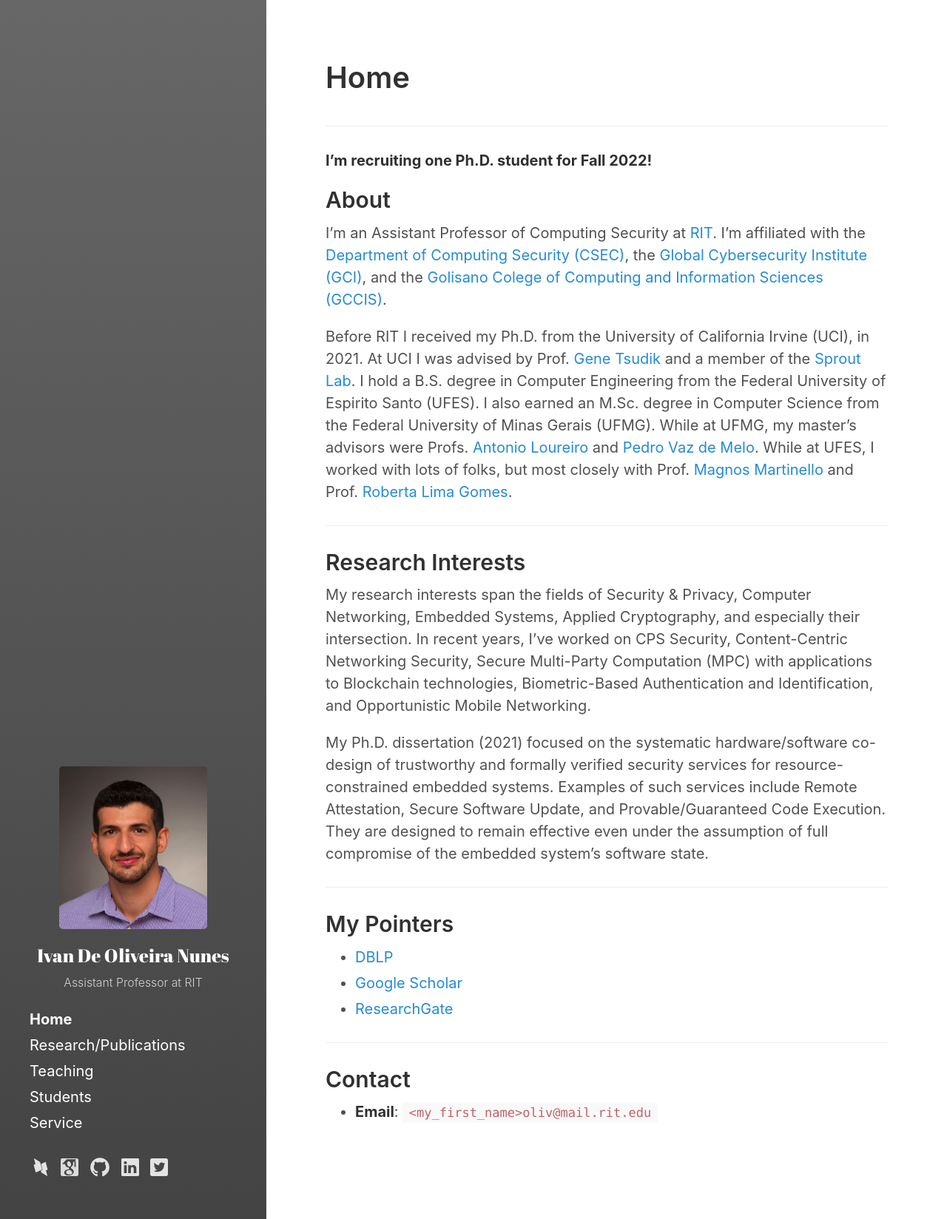
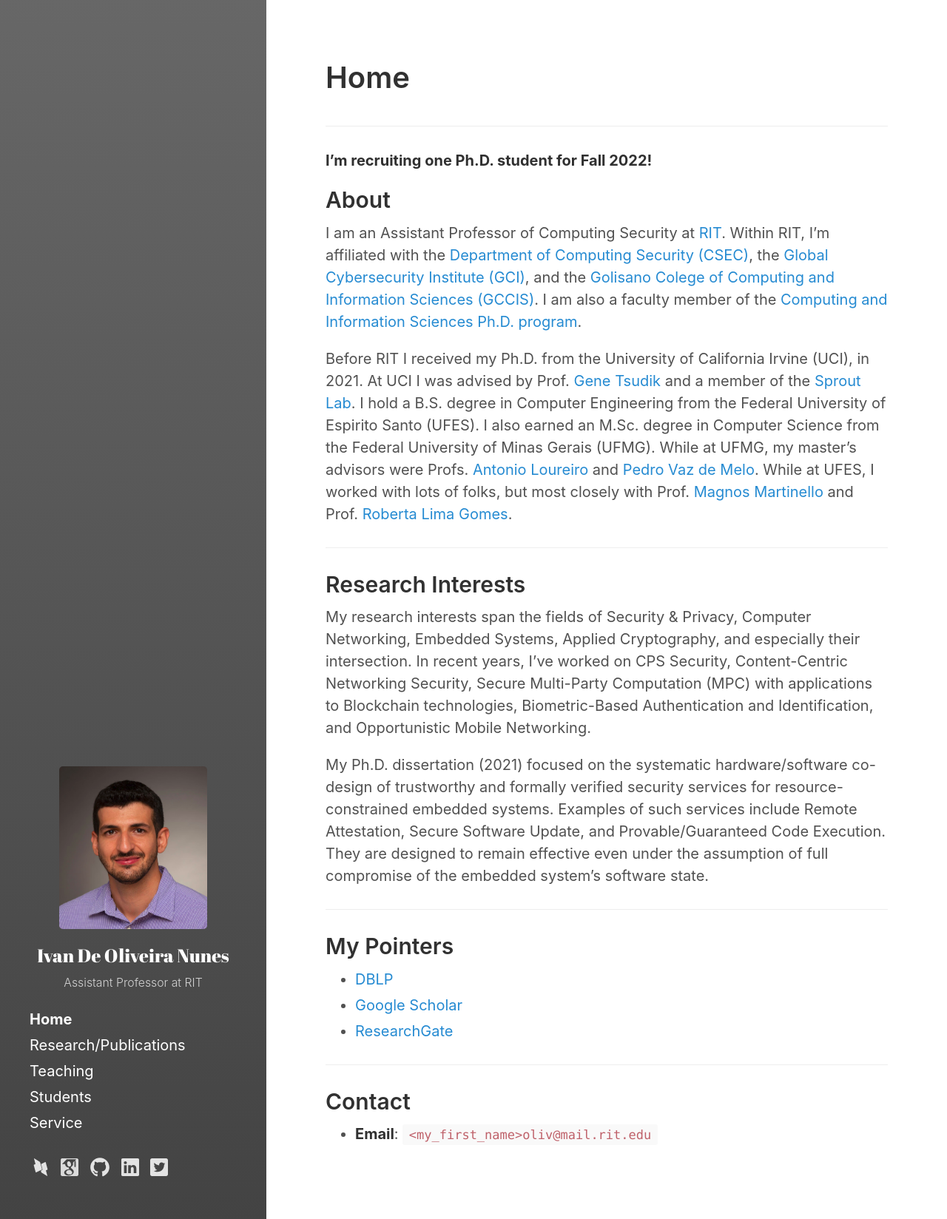
Before and after one commit to ivanolive/ivanolive.github.io, a Jekyll site: the page built from index.md, in a window 1280 px wide. Shown: the whole page at 74% size. Built offline with Jekyll 4.4.1, drawn with Linux system fonts in a browser that asks for light colours.

Commit message:
Update index.md

```diff
--- a/index.md
+++ b/index.md
@@ -10,8 +10,9 @@ ___
 
 ## About
 
-I'm an Assistant Professor of Computing Security at [RIT](rit.edu).
-I'm affiliated with the [Department of Computing Security (CSEC)](https://www.rit.edu/computing/department-computing-security), the [Global Cybersecurity Institute (GCI)](https://www.rit.edu/cybersecurity/facilities), and the [Golisano Colege of Computing and Information Sciences (GCCIS)](https://www.rit.edu/computing/).
+I am an Assistant Professor of Computing Security at [RIT](rit.edu).
+Within RIT, I'm affiliated with the [Department of Computing Security (CSEC)](https://www.rit.edu/computing/department-computing-security), the [Global Cybersecurity Institute (GCI)](https://www.rit.edu/cybersecurity/facilities), and the [Golisano Colege of Computing and Information Sciences (GCCIS)](https://www.rit.edu/computing/).
+I am also a faculty member of the [Computing and Information Sciences Ph.D. program](https://www.rit.edu/study/computing-and-information-sciences-phd).
 
 Before RIT I received my Ph.D. from the University of California Irvine (UCI), in 2021.
 At UCI I was advised by Prof. [Gene Tsudik](https://www.ics.uci.edu/~gts/) and a member of the [Sprout Lab](http://sprout.ics.uci.edu/).
```
